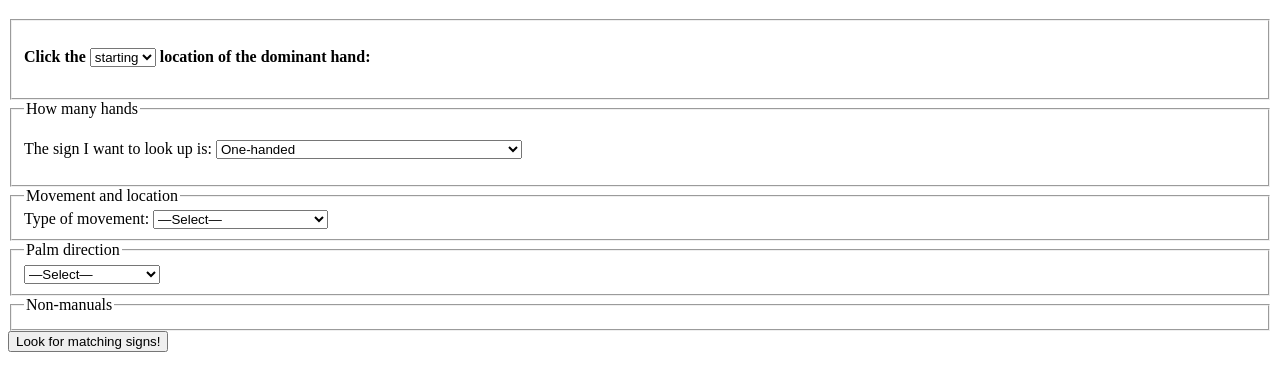
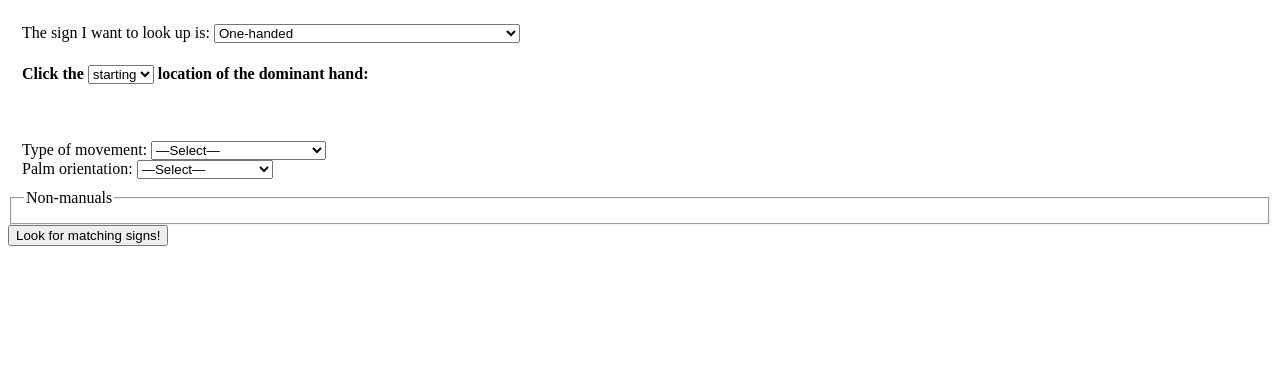
Before and after one commit to ConverseCSC/asl2english, a plain HTML site: page index.html in a window 1280 px wide. Shown: the part 61-452 px from the top of the page. Drawn offline with nearby package versions, Linux system fonts and the light colour scheme; a script that the page names is missing.

Commit message:
More UI changes

```diff
--- a/functions.js
+++ b/functions.js
@@ -257,8 +257,8 @@ $(document).ready( function() {
     }
     $("#numhands").change(changeHands);
 
-    fillHandshapeDiv(document.getElementById('hand0div'));
-    $("#hand1div").append(makeHand1Button());
+    //fillHandshapeDiv(document.getElementById('hand0div'));
+    //$("#hand1div").append(makeHand1Button());
     //fillHandshapeDiv(document.getElementById('hand1div'));
     //$('#hand1shape0div').hide();
     //$('#hand1div').hide();
--- a/index.html
+++ b/index.html
@@ -1,5 +1,7 @@
-<!DOCTYPE html> <!-- -/*/- make-backup-files: nil -/*/- -->
+<!DOCTYPE html>
+<!-- -/*/- make-backup-files: nil -/*/- -->
 <html lang="en">
+
 <head>
 	<title>Beginning ASL-to-English dictionary</title>
 	<link rel="stylesheet" href="style.css">
@@ -31,49 +33,42 @@
     </div></noscript>
 
 	<form id="lookupform" action="" method="get">
-			<fieldset id="picturefields" style="noborder">
-					<div id="locdiv0" class="locdiv">
-	  <h4>Click the <select name="locstartend" id="locstartend">
-				<option selected="" value="starting">starting</option>
-				<option value="ending">ending</option>
-			</select> location of the dominant hand:</h4>
-	  <!--input type="checkbox" id="locinfront0" name="locinfront0" />
-	  <label for="locinfront0">Hand starts in front of body</label>
-	  <input type="hidden" id="loc0" name="loc0" value="" /> -->
-	  <ul class="locimg">
-	    <li id="sideimgitem0"></li>
-	    <li id="frontimgitem0"></li></ul></div>
-
-			</fieldset>
-      <fieldset id="numhandsdiv">
-	<legend>How many hands</legend>
-	<p>The sign I want to look up is:
+		<fieldset id="picturefields" class="noborder">
+			<div id="numhandsdiv">
+				The sign I want to look up is:
 				<select name="numhands" id="numhands">
 					<option selected="one" value="one">One-handed</option>
 					<option value="moving">Dominant hand moves, non-dominant stationary</option>
 					<option value="two">Two hands moving</option>
 	  		</select>
-	</p>
-      </fieldset>
-      <fieldset id="hand0div">
-	<legend>Handshape, dominant hand</legend>
-      </fieldset>
-      <fieldset id="hand1div" class="moving two">
-	<legend>Handshape, non-dominant hand</legend>
-      </fieldset>
-      <fieldset id="movelocdiv">
-	<legend>Movement and location</legend>
-	<div>
+			</div>
+			<div id="locdiv" class="imgdiv">
+				<h4>Click the <select name="locstartend" id="locstartend">
+						<option selected="" value="starting">starting</option>
+						<option value="ending">ending</option>
+				</select> location of the dominant hand:</h4>
+				<ul class="locimg">
+					<li id="sideimgitem0"></li>
+					<li id="frontimgitem0"></li>
+				</ul>
+			</div>
+			<div id="shape0div" class="imgdiv">
+				<ul class="locimg">
+					<li id="hand0shape0li"></li>
+					<li id="hand0shape1li"></li>
+				</ul>
+			</div>
+			<div id="hand1div" class="imgdiv moving two">
+			</div>
+			<div id="movetypediv">
 				<label for="movetype">Type of movement:</label>
 				<select name="movetype" id="movetype">
 					<option value="">&mdash;Select&mdash;</option>
 					<option value="straight">Straight line</option>
 					<option>Arc</option>
 					<option value="two-lines">Two-part</option>
-	    <option value="flat-circle">Flat circle (axis is
-	      vertical)</option><!--Circle about Y-->
-	    <option value="facing-circle">Circle facing the
-	      viewer</option><!--Circle about Z-->
+					<option value="flat-circle">Flat circle (axis is vertical)</option><!--Circle about Y-->
+					<option value="facing-circle">Circle facing the viewer</option><!--Circle about Z-->
 					<option value="spiral">Spiral</option>
 					<option value="wiggle">Wiggle</option>
 					<option value="in-and-out">In-and-out</option>
@@ -81,20 +76,8 @@
 					<option value="flick">Finger flick</option>
 				</select>
 			</div>
-	<!--div id="locdiv1" class="locdiv">
-	  <h4>Click the ending location of the dominant hand:</h4>
-	  <input type="checkbox" id="locinfront1" name="locinfront1" />
-	  <label for="locinfront1">Hand finishes in front of body</label>
-	  <input type="hidden" id="loc1" name="loc1" value="" />
-	  <ul class="locimg">
-	    <li id="sideimgitem1">
-	    </li>
-	    <li id="frontimgitem1">
-	</li></ul></div-->
-      </fieldset>
-      <fieldset id="orientationdiv">
-	<legend>Palm direction</legend>
-	<select name="palm" id="palm">
+			<div id="palmorientationdiv">
+				Palm orientation: <select name="palm" id="palm">
 					<option value="">&mdash;Select&mdash;</option>
 					<option value="forward">Forward</option>
 					<option value="inward">Inward</option>
@@ -103,7 +86,15 @@
 					<option value="towards-palm" class="moving two">Palm towards palm</option>
 					<option value="to-palm" class="moving two">Palm-to-palm</option>
 				</select>
+			</div>
 		</fieldset>
+
+		<!--fieldset id="hand0set">
+			<legend>Handshape, dominant hand</legend>
+		</fieldset>
+		<fieldset id="hand1set" class="moving two">
+			<legend>Handshape, non-dominant hand</legend>
+		</fieldset-->
 		<fieldset id="nonmandiv">
 			<legend>Non-manuals</legend>
 		</fieldset>
@@ -116,4 +107,5 @@
 	</div>
 
 </body>
+
 </html>
--- a/style.css
+++ b/style.css
@@ -8,7 +8,7 @@ h4 option {
   font-weight: bold;
 }
 
-#hand0div, #hand1div {
+#hand0set, #hand1set {
     display: none;
 }
 
@@ -38,13 +38,17 @@ ul.image_picker_selector ul li .thumbnail.selected img {
     background-color: blue;
 }
 
-div.locdiv {
+div.imgdiv {
     display: inline-block;
+}
+
+ul.locimg {
+  display: inline-block;
 }
 
 ul.locimg img {
     vertical-align: top;
-    border: thin solid blue;
+    border: thin solid;
     padding: 0px;
 }
 
```
Lines whose indentation alone changed are shown as unchanged.
